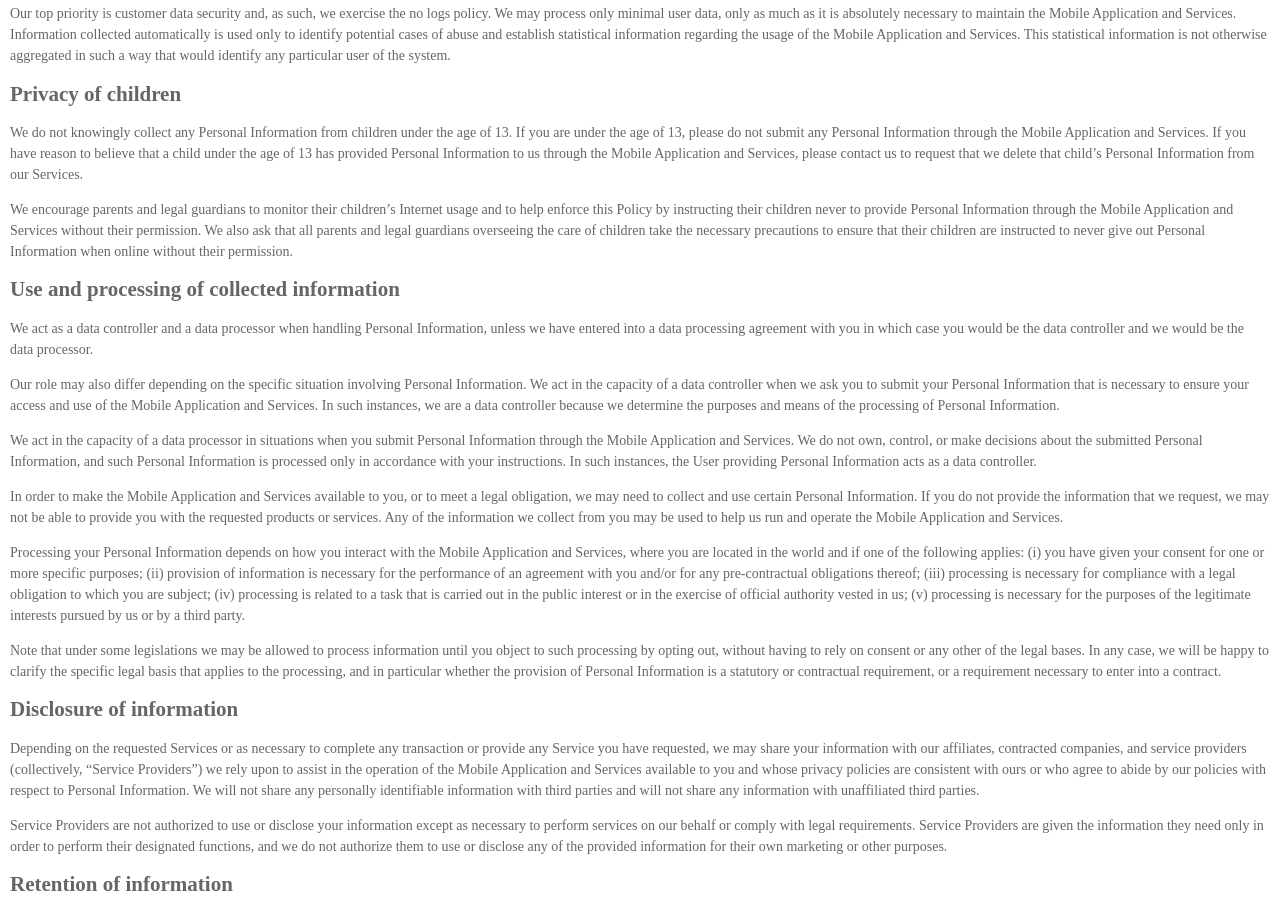
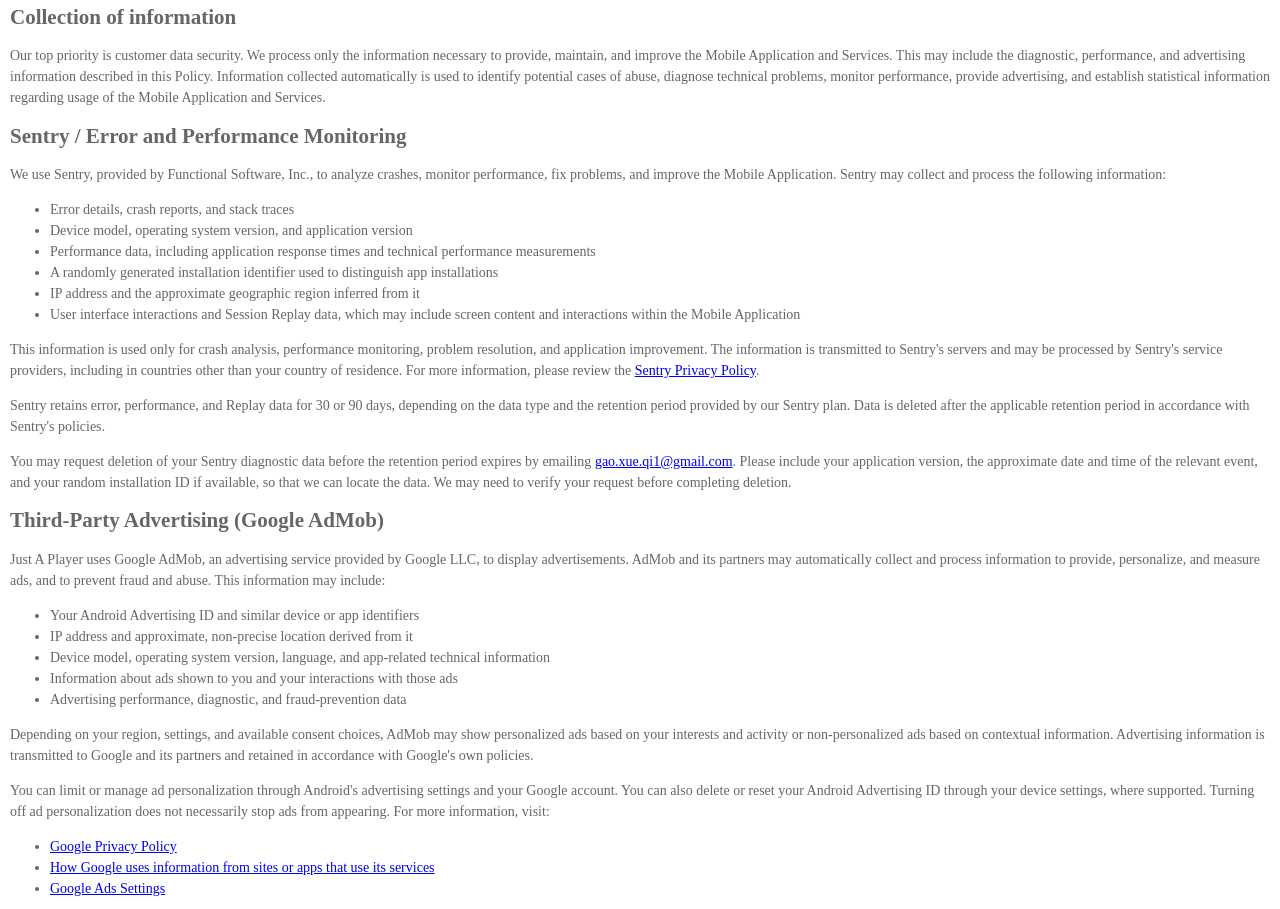
Before and after one commit to LunaGao/PrivacyStatementHtml, a plain HTML site: page justaplayer.html in a window 1280 px wide. Shown: the part 588-1497 px from the top of the page. Drawn offline with Linux system fonts and the light colour scheme.

Commit message:
docs: 补充 Just A Player 的 Sentry 与 AdMob 隐私说明

```diff
--- a/justaplayer.html
+++ b/justaplayer.html
@@ -12,9 +12,38 @@
 	<h1>Privacy policy</h1>
 	<p>We respect your privacy and are committed to protecting it through our compliance with this privacy policy (“Policy”). This Policy describes the types of information we may collect from you or that you may provide (“Personal Information”) in the “Just A Player” mobile application (“Mobile Application” or “Service”) and any of its related products and services (collectively, “Services”), and our practices for collecting, using, maintaining, protecting, and disclosing that Personal Information. It also describes the choices available to you regarding our use of your Personal Information and how you can access and update it.</p>
 	<p>This Policy is a legally binding agreement between you (“User”, “you” or “your”) and this Mobile Application developer (“Operator”, “we”, “us” or “our”). If you are entering into this agreement on behalf of a business or other legal entity, you represent that you have the authority to bind such entity to this agreement, in which case the terms “User”, “you” or “your” shall refer to such entity. If you do not have such authority, or if you do not agree with the terms of this agreement, you must not accept this agreement and may not access and use the Mobile Application and Services. By accessing and using the Mobile Application and Services, you acknowledge that you have read, understood, and agree to be bound by the terms of this Policy. This Policy does not apply to the practices of companies that we do not own or control, or to individuals that we do not employ or manage.</p>
-	<div class="wpembed-index"><h3>Table of contents</h3><ol class="wpembed-index"><li><a href="#collection-of-information">Collection of information</a></li><li><a href="#privacy-of-children">Privacy of children</a></li><li><a href="#use-and-processing-of-collected-information">Use and processing of collected information</a></li><li><a href="#disclosure-of-information">Disclosure of information</a></li><li><a href="#retention-of-information">Retention of information</a></li><li><a href="#data-analytics">Data analytics</a></li><li><a href="#links-to-other-resources">Links to other resources</a></li><li><a href="#information-security">Information security</a></li><li><a href="#data-breach">Data breach</a></li><li><a href="#changes-and-amendments">Changes and amendments</a></li><li><a href="#acceptance-of-this-policy">Acceptance of this policy</a></li><li><a href="#contacting-us">Contacting us</a></li></ol></div><h2 id="collection-of-information">Collection of information</h2>
-	<p>Our top priority is customer data security and, as such, we exercise the no logs policy. We may process only minimal user data, only as much as it is absolutely necessary to maintain the Mobile Application and Services. Information collected automatically is used only to identify potential cases of abuse and establish statistical information regarding the usage of the Mobile Application and Services. This statistical information is not otherwise aggregated in such a way that would identify any particular user of the system.</p>
-	<h2 id="privacy-of-children">Privacy of children</h2>
+	<div class="wpembed-index"><h3>Table of contents</h3><ol class="wpembed-index"><li><a href="#collection-of-information">Collection of information</a></li><li><a href="#sentry-error-and-performance-monitoring">Sentry / Error and Performance Monitoring</a></li><li><a href="#third-party-advertising">Third-Party Advertising (Google AdMob)</a></li><li><a href="#privacy-of-children">Privacy of children</a></li><li><a href="#use-and-processing-of-collected-information">Use and processing of collected information</a></li><li><a href="#disclosure-of-information">Disclosure of information</a></li><li><a href="#retention-of-information">Retention of information</a></li><li><a href="#data-analytics">Data analytics</a></li><li><a href="#links-to-other-resources">Links to other resources</a></li><li><a href="#information-security">Information security</a></li><li><a href="#data-breach">Data breach</a></li><li><a href="#changes-and-amendments">Changes and amendments</a></li><li><a href="#acceptance-of-this-policy">Acceptance of this policy</a></li><li><a href="#contacting-us">Contacting us</a></li></ol></div><h2 id="collection-of-information">Collection of information</h2>
+	<p>Our top priority is customer data security. We process only the information necessary to provide, maintain, and improve the Mobile Application and Services. This may include the diagnostic, performance, and advertising information described in this Policy. Information collected automatically is used to identify potential cases of abuse, diagnose technical problems, monitor performance, provide advertising, and establish statistical information regarding usage of the Mobile Application and Services.</p>
+	<h2 id="sentry-error-and-performance-monitoring">Sentry / Error and Performance Monitoring</h2>
+		<p>We use Sentry, provided by Functional Software, Inc., to analyze crashes, monitor performance, fix problems, and improve the Mobile Application. Sentry may collect and process the following information:</p>
+		<ul>
+			<li>Error details, crash reports, and stack traces</li>
+			<li>Device model, operating system version, and application version</li>
+			<li>Performance data, including application response times and technical performance measurements</li>
+			<li>A randomly generated installation identifier used to distinguish app installations</li>
+			<li>IP address and the approximate geographic region inferred from it</li>
+			<li>User interface interactions and Session Replay data, which may include screen content and interactions within the Mobile Application</li>
+		</ul>
+		<p>This information is used only for crash analysis, performance monitoring, problem resolution, and application improvement. The information is transmitted to Sentry's servers and may be processed by Sentry's service providers, including in countries other than your country of residence. For more information, please review the <a href="https://sentry.io/privacy/" target="_blank" rel="noopener noreferrer">Sentry Privacy Policy</a>.</p>
+		<p>Sentry retains error, performance, and Replay data for 30 or 90 days, depending on the data type and the retention period provided by our Sentry plan. Data is deleted after the applicable retention period in accordance with Sentry's policies.</p>
+		<p>You may request deletion of your Sentry diagnostic data before the retention period expires by emailing <a href="mailto:gao.xue.qi1@gmail.com">gao.xue.qi1@gmail.com</a>. Please include your application version, the approximate date and time of the relevant event, and your random installation ID if available, so that we can locate the data. We may need to verify your request before completing deletion.</p>
+		<h2 id="third-party-advertising">Third-Party Advertising (Google AdMob)</h2>
+		<p>Just A Player uses Google AdMob, an advertising service provided by Google LLC, to display advertisements. AdMob and its partners may automatically collect and process information to provide, personalize, and measure ads, and to prevent fraud and abuse. This information may include:</p>
+		<ul>
+			<li>Your Android Advertising ID and similar device or app identifiers</li>
+			<li>IP address and approximate, non-precise location derived from it</li>
+			<li>Device model, operating system version, language, and app-related technical information</li>
+			<li>Information about ads shown to you and your interactions with those ads</li>
+			<li>Advertising performance, diagnostic, and fraud-prevention data</li>
+		</ul>
+		<p>Depending on your region, settings, and available consent choices, AdMob may show personalized ads based on your interests and activity or non-personalized ads based on contextual information. Advertising information is transmitted to Google and its partners and retained in accordance with Google's own policies.</p>
+		<p>You can limit or manage ad personalization through Android's advertising settings and your Google account. You can also delete or reset your Android Advertising ID through your device settings, where supported. Turning off ad personalization does not necessarily stop ads from appearing. For more information, visit:</p>
+		<ul>
+			<li><a href="https://policies.google.com/privacy" target="_blank" rel="noopener noreferrer">Google Privacy Policy</a></li>
+			<li><a href="https://policies.google.com/technologies/partner-sites" target="_blank" rel="noopener noreferrer">How Google uses information from sites or apps that use its services</a></li>
+			<li><a href="https://adssettings.google.com/" target="_blank" rel="noopener noreferrer">Google Ads Settings</a></li>
+		</ul>
+		<h2 id="privacy-of-children">Privacy of children</h2>
 	<p>We do not knowingly collect any Personal Information from children under the age of 13. If you are under the age of 13, please do not submit any Personal Information through the Mobile Application and Services. If you have reason to believe that a child under the age of 13 has provided Personal Information to us through the Mobile Application and Services, please contact us to request that we delete that child’s Personal Information from our Services.</p>
 	<p>We encourage parents and legal guardians to monitor their children’s Internet usage and to help enforce this Policy by instructing their children never to provide Personal Information through the Mobile Application and Services without their permission. We also ask that all parents and legal guardians overseeing the care of children take the necessary precautions to ensure that their children are instructed to never give out Personal Information when online without their permission.</p>
 	<h2 id="use-and-processing-of-collected-information">Use and processing of collected information</h2>
@@ -26,8 +55,8 @@
 	Processing your Personal Information depends on how you interact with the Mobile Application and Services, where you are located in the world and if one of the following applies: (i) you have given your consent for one or more specific purposes; (ii) provision of information is necessary for the performance of an agreement with you and/or for any pre-contractual obligations thereof; (iii) processing is necessary for compliance with a legal obligation to which you are subject; (iv) processing is related to a task that is carried out in the public interest or in the exercise of official authority vested in us; (v) processing is necessary for the purposes of the legitimate interests pursued by us or by a third party.</p>
 	<p> Note that under some legislations we may be allowed to process information until you object to such processing by opting out, without having to rely on consent or any other of the legal bases. In any case, we will be happy to clarify the specific legal basis that applies to the processing, and in particular whether the provision of Personal Information is a statutory or contractual requirement, or a requirement necessary to enter into a contract.</p>
 	<h2 id="disclosure-of-information">Disclosure of information</h2>
-	<p> Depending on the requested Services or as necessary to complete any transaction or provide any Service you have requested, we may share your information with our affiliates, contracted companies, and service providers (collectively, “Service Providers”) we rely upon to assist in the operation of the Mobile Application and Services available to you and whose privacy policies are consistent with ours or who agree to abide by our policies with respect to Personal Information. We will not share any personally identifiable information with third parties and will not share any information with unaffiliated third parties.</p>
-	<p>Service Providers are not authorized to use or disclose your information except as necessary to perform services on our behalf or comply with legal requirements. Service Providers are given the information they need only in order to perform their designated functions, and we do not authorize them to use or disclose any of the provided information for their own marketing or other purposes.</p>
+	<p>We share information with third-party service providers only as described in this Policy. Sentry receives the diagnostic, performance, interaction, and Replay information described in the Sentry / Error and Performance Monitoring section. Google AdMob and its partners receive the device, advertising, and interaction information described in the Third-Party Advertising section. These providers process information in accordance with their own privacy policies and, where applicable, on our behalf.</p>
+	<p>We do not sell your Personal Information for money. We may also disclose information when required by law, regulation, legal process, or a valid government request; when necessary to protect our rights, users, systems, or the safety of others; or in connection with a merger, acquisition, reorganization, or transfer of assets, subject to appropriate confidentiality protections. Some advertising data processing may be considered “sharing” under certain privacy laws even though we do not sell Personal Information for money. You may use the advertising controls described in this Policy or contact us to exercise applicable opt-out rights.</p>
 	<h2 id="retention-of-information">Retention of information</h2>
 	<p>We will retain and use your Personal Information for the period necessary to comply with our legal obligations, to enforce our agreements, resolve disputes, and unless a longer retention period is required or permitted by law.</p>
 	<p>We may use any aggregated data derived from or incorporating your Personal Information after you update or delete it, but not in a manner that would identify you personally. Once the retention period expires, Personal Information shall be deleted. Therefore, the right to access, the right to erasure, the right to rectification, and the right to data portability cannot be enforced after the expiration of the retention period.</p>
@@ -47,8 +76,8 @@
 	<p>You acknowledge that you have read this Policy and agree to all its terms and conditions. By accessing and using the Mobile Application and Services and submitting your information you agree to be bound by this Policy. If you do not agree to abide by the terms of this Policy, you are not authorized to access or use the Mobile Application and Services. This privacy policy was created with the help of <a target="_blank" rel="nofollow" href="https://www.websitepolicies.com">WebsitePolicies</a>.</p>
 	<h2 id="contacting-us">Contacting us</h2>
 	<p>If you have any questions, concerns, or complaints regarding this Policy, the information we hold about you, or if you wish to exercise your rights, we encourage you to contact us using the details below:</p>
-	<p><a href="&#109;&#097;&#105;&#108;&#116;&#111;&#058;s&#117;&#112;&#112;o&#114;t&#64;w&#101;&#98;&#115;&#105;&#116;e.c&#111;m" target="_blank" rel="nofollow">gao.xue.qi1@gmail.com</a></p>
+	<p><a href="mailto:gao.xue.qi1@gmail.com">gao.xue.qi1@gmail.com</a></p>
 	<p>We will attempt to resolve complaints and disputes and make every reasonable effort to honor your wish to exercise your rights as quickly as possible and in any event, within the timescales provided by applicable data protection laws.</p>
-	<p>This document was last updated on July 5, 2023</p>
+	<p>This document was last updated on November 26, 2026</p>
 </body>
 </html>
```
